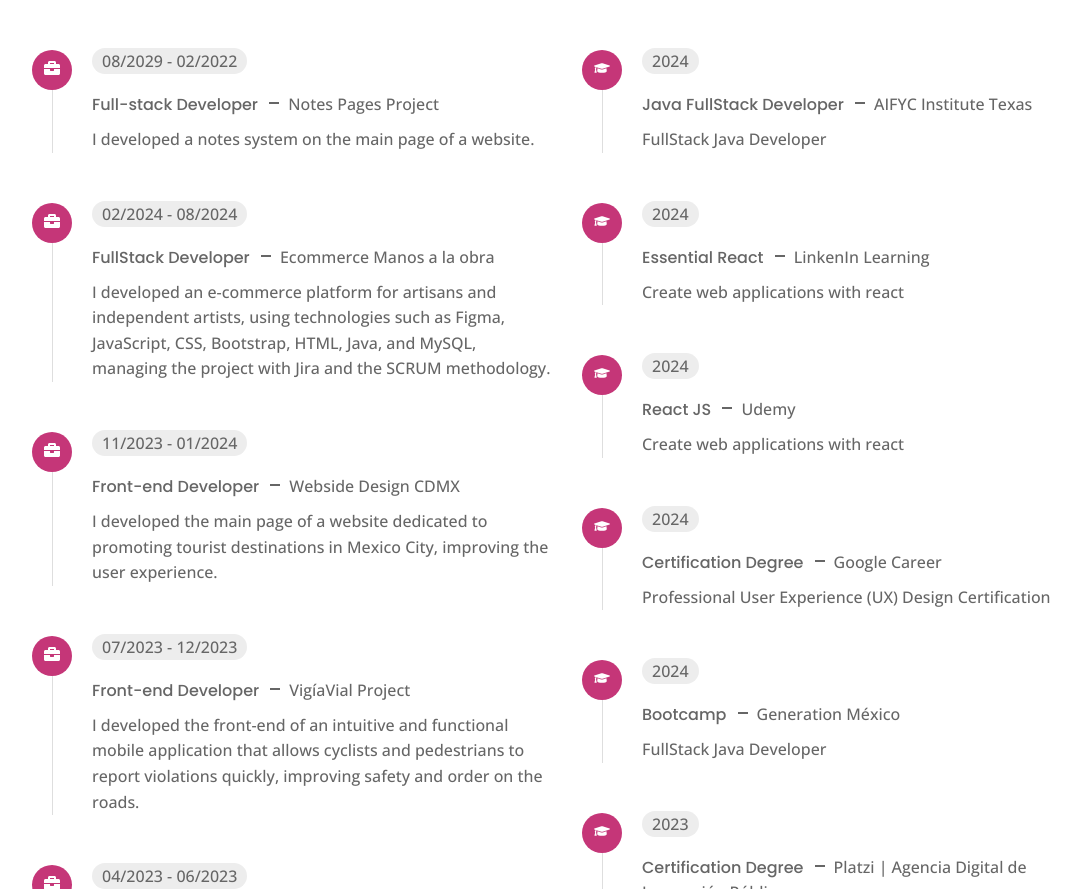
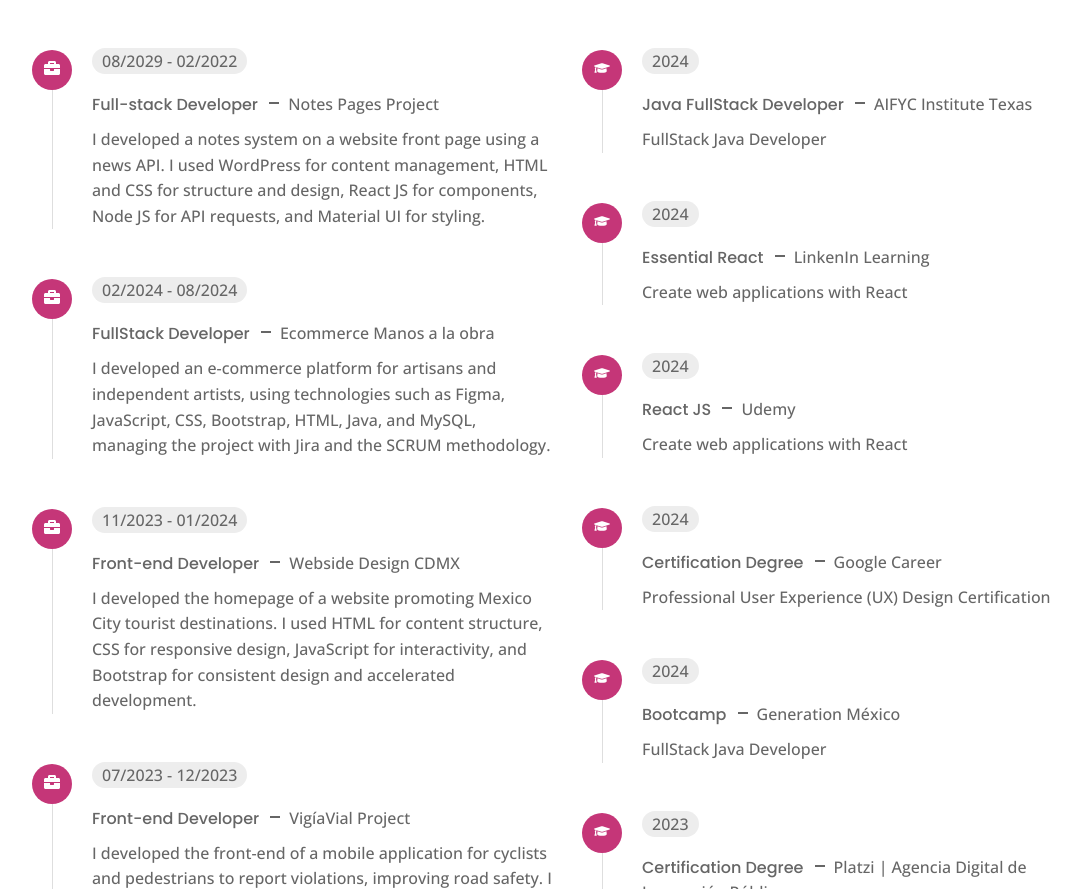
Before and after one commit to AsbelTorales/My-Portfolio, a React (Vite) app: page /about in a window 1280 px wide. Shown: the part 1911-2800 px from the top of the page, without its empty margins (73-1154 px from the left). Built offline with nearby package versions, Linux system fonts and the light colour scheme.

Commit message:
New Project

```diff
--- a/src/data.jsx
+++ b/src/data.jsx
@@ -106,7 +106,7 @@ export const personalInfo = [
 export const stats = [
   {
     id: 1,
-    no: '4+',
+    no: '2+',
     title: 'Years of <br /> Experience',
   },
 
@@ -126,7 +126,7 @@ export const resume = [
     icon: <FaBriefcase />,
     year: '08/2029 - 02/2022',
     title: 'Full-stack Developer <span> Notes Pages Project </span>',
-    desc: 'I developed a notes system on the main page of a website.',
+    desc: 'I developed a notes system on a website front page using a news API. I used WordPress for content management, HTML and CSS for structure and design, React JS for components, Node JS for API requests, and Material UI for styling.',
   },
 
   {
@@ -144,7 +144,7 @@ export const resume = [
     icon: <FaBriefcase />,
     year: '11/2023 - 01/2024',
     title: 'Front-end Developer <span> Webside Design CDMX </span>',
-    desc: 'I developed the main page of a website dedicated to promoting tourist destinations in Mexico City, improving the user experience.',
+    desc: 'I developed the homepage of a website promoting Mexico City tourist destinations. I used HTML for content structure, CSS for responsive design, JavaScript for interactivity, and Bootstrap for consistent design and accelerated development.',
   },
 
   {
@@ -153,7 +153,7 @@ export const resume = [
     icon: <FaBriefcase />,
     year: '07/2023 - 12/2023',
     title: 'Front-end Developer <span> VigíaVial Project </span>',
-    desc: 'I developed the front-end of an intuitive and functional mobile application that allows cyclists and pedestrians to report violations quickly, improving safety and order on the roads.',
+    desc: 'I developed the front-end of a mobile application for cyclists and pedestrians to report violations, improving road safety. I structured the interface with HTML, designed responsive elements with CSS, added interactive logic with JavaScript and created reusable components with React.',
   },
 
   {
@@ -162,7 +162,7 @@ export const resume = [
     icon: <FaBriefcase />,
     year: '04/2023 - 06/2023',
     title: 'Front-end Developer <span> Astral Chart Consultation Project </span>',
-    desc: 'I developed the main page of a website specialized in astrological chart consultations.',
+    desc: 'I developed the homepage of an astrological chart consultation website using HTML, CSS, JavaScript and Bootstrap. I included an interactive navigation bar and an intuitive form to calculate the astrological chart, processing the entered data with JavaScript.',
   },
 
   {
@@ -171,7 +171,7 @@ export const resume = [
     icon: <FaBriefcase />,
     year: '01/2023 - 03/2023',
     title: 'Front-end Developer <span> Intuitive Interface Project for Quick Queries </span>',
-    desc: 'I developed the main page of a website that interacts with an external API to provide dynamic responses to user queries.',
+    desc: 'I developed the homepage of a website that uses an external API for dynamic queries. The fetchAnswer function sends requests to the API, displays the response, and clears it after 5 seconds by clicking a button. I used HTML, CSS, and JavaScript to create an intuitive and efficient interface.',
   },
 
 
@@ -208,7 +208,7 @@ export const resume = [
     icon: <FaGraduationCap />,
     year: '2024',
     title: 'Essential React <span> LinkenIn Learning </span>',
-    desc: 'Create web applications with react',
+    desc: 'Create web applications with React',
   },
 
   {
@@ -217,7 +217,7 @@ export const resume = [
     icon: <FaGraduationCap />,
     year: '2024',
     title: 'React JS <span> Udemy </span>',
-    desc: 'Create web applications with react',
+    desc: 'Create web applications with React',
   },
 
   {
@@ -252,7 +252,7 @@ export const resume = [
     category: 'education',
     icon: <FaGraduationCap />,
     year: '2023',
-    title: 'AWS Discovery Day: Introducción a la nube y servicios de AWS <span> Agencia Digital de Innovación Pública </span>',
+    title: 'Introducción a la nube y servicios de AWS <span> Agencia Digital de Innovación Pública </span>',
     desc: 'Nube y servicios AWS',
   },
 
@@ -346,12 +346,12 @@ export const portfolio = [
   {
     id: 1,
     img: Work1,
-    title: 'Webside Design CDMX',
+    title: 'Webside Design',
     details: [
       {
         icon: <FiFileText />,
         title: 'Project : ',
-        desc: 'Main page of a website dedicated to promoting tourist destinations in CDMX.',
+        desc: 'Webside Design CDMX',
       },
       {
         icon: <FiUser />,
@@ -379,7 +379,7 @@ export const portfolio = [
       {
         icon: <FiFileText />,
         title: 'Project : ',
-        desc: 'E-commerce platform.',
+        desc: 'E-commerce "Manos a la Obra"',
       },
       {
         icon: <FiUser />,
@@ -407,7 +407,7 @@ export const portfolio = [
       {
         icon: <FiFileText />,
         title: 'Project : ',
-        desc: 'App is intended for cyclists and pedestrians, allowing them to report civic violations.',
+        desc: 'VigíaVial App',
       },
       {
         icon: <FiUser />,
@@ -435,7 +435,7 @@ export const portfolio = [
       {
         icon: <FiFileText />,
         title: 'Project : ',
-        desc: 'Note system for the home page of a website.',
+        desc: 'Website Note System',
       },
       {
         icon: <FiUser />,
@@ -458,11 +458,11 @@ export const portfolio = [
   {
     id: 5,
     img: Work5,
-    title: 'Astral Chart Consultation Project ',
+    title: 'Home Page',
     details: [
       {
         title: 'Project : ',
-        desc: 'Home page of a website specialized in astrological chart consultations.',
+        desc: 'Astral Chart Consultation',
       },
       {
         title: 'Client : ',
@@ -487,7 +487,7 @@ export const portfolio = [
       {
         icon: <FiFileText />,
         title: 'Project : ',
-        desc: 'The page of a website that interacts with an external API to provide dynamic responses to user queries.',
+        desc: 'Dynamic API Response Page',
       },
       {
         icon: <FiUser />,
```
